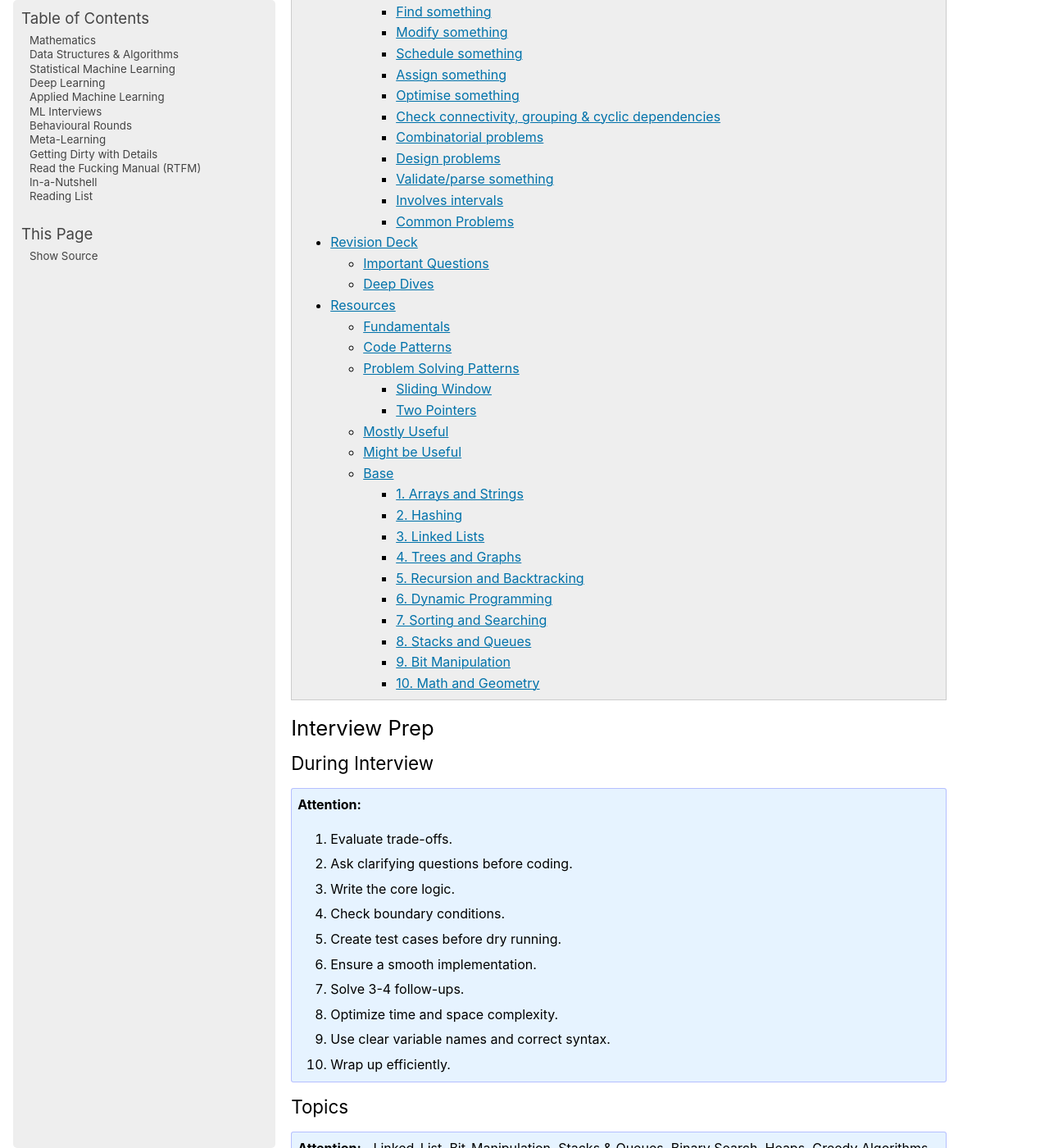
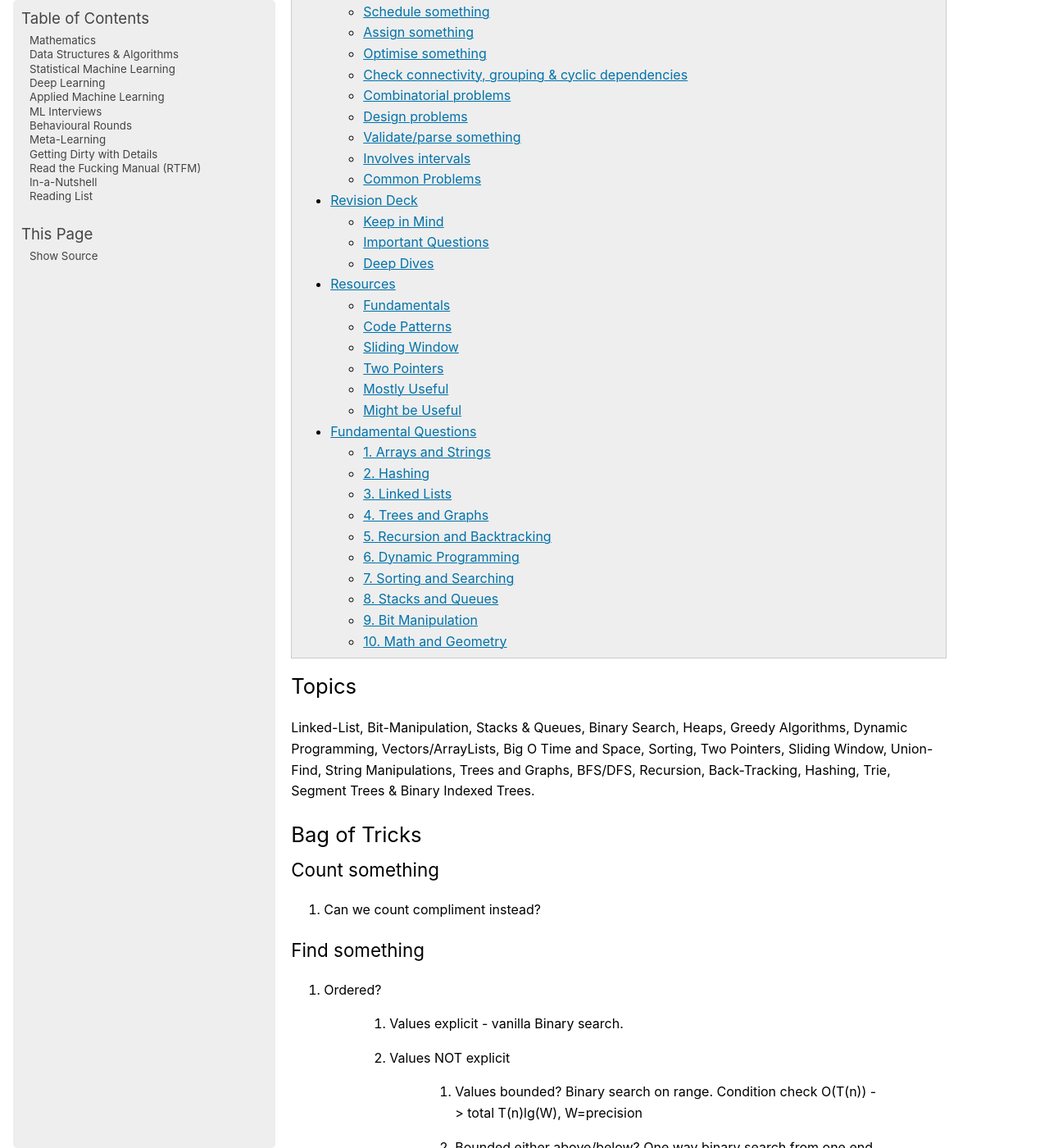
Before and after one commit to uselesstechjunks/leetcode, a Sphinx documentation site: the page built from docs/source/dsa/index.rst, in a window 1280 px wide and 1400 px high, scrolled down 328 px. Shown: the whole window at 82% size. Built offline with Sphinx 7.4.7, drawn with Linux system fonts in a browser that asks for light colours; pages that are not in the unit, such as notebooks, are missing from menus; some of the changed text lies outside the part shown.

Commit message:
Update index.rst (#497)
* Update index.rst

* Create interview.rst

* Update index.rst

* Update interview.rst

* Update index.rst

* Update interview.rst

* Update index.rst

* Update interview.rst

* Update interview.rst

```diff
--- a/docs/source/dsa/index.rst
+++ b/docs/source/dsa/index.rst
@@ -2,41 +2,24 @@
 Data Structures & Algorithms
 #################################################################################
 .. contents:: Table of Contents
-   :depth: 3
+   :depth: 2
    :local:
    :backlinks: none
 
 *********************************************************************************
-Interview Prep
+Topics
 *********************************************************************************
-During Interview
+Linked-List, Bit-Manipulation, Stacks & Queues, Binary Search, Heaps, Greedy Algorithms, Dynamic Programming, Vectors/ArrayLists, Big O Time and Space, Sorting, Two Pointers, Sliding Window, Union-Find, String Manipulations, Trees and Graphs, BFS/DFS, Recursion, Back-Tracking, Hashing, Trie, Segment Trees & Binary Indexed Trees.
+
+*********************************************************************************
+Bag of Tricks
+*********************************************************************************
+Count something
 =================================================================================
-.. attention::
-	#. Evaluate trade-offs.
-	#. Ask clarifying questions before coding.
-	#. Write the core logic.
-	#. Check boundary conditions.
-	#. Create test cases before dry running.
-	#. Ensure a smooth implementation.
-	#. Solve 3-4 follow-ups.
-	#. Optimize time and space complexity.
-	#. Use clear variable names and correct syntax.
-	#. Wrap up efficiently.
-
-Topics
-=================================================================================
-.. attention::
-
-	Linked-List, Bit-Manipulation, Stacks & Queues, Binary Search, Heaps, Greedy Algorithms, Dynamic Programming, Vectors/ArrayLists, Big O Time and Space, Sorting, Two Pointers, Sliding Window, Union-Find, String Manipulations, Trees and Graphs, BFS/DFS, Recursion, Back-Tracking, Hashing, Trie, Segment Trees & Binary Indexed Trees.
-
-Bag of Tricks
-=================================================================================
-Count something
----------------------------------------------------------------------------------
 #. Can we count compliment instead?
 
 Find something
----------------------------------------------------------------------------------
+=================================================================================
 #. Ordered?
 
 	#. Values explicit - vanilla Binary search.
@@ -89,22 +72,22 @@ Find something
 #. Make bookkeeping faster - sqrt decomposition
 
 Modify something
----------------------------------------------------------------------------------
+=================================================================================
 #. Two pointers + swap
 #. Dutch national flag
 
 Schedule something
----------------------------------------------------------------------------------
+=================================================================================
 #. Priority queue + optional external dict for value - greedy
 #. [Tarjan][Kahn] Topological sort
 
 Assign something
----------------------------------------------------------------------------------
+=================================================================================
 #. Two pointers
 #. [Kuhn] Maximal bipartite matching
 
 Optimise something
----------------------------------------------------------------------------------
+=================================================================================
 #. DP - Classic problems
 
 	#. 0-1 knapsack
@@ -130,7 +113,7 @@ Optimise something
 	#. Lightest edge - MST [Prim][Kruskal]
 
 Check connectivity, grouping & cyclic dependencies
----------------------------------------------------------------------------------
+=================================================================================
 #. Tortoise & hare algorithm
 #. BFS for bipartite detection
 #. DFS with edge classification, union-find
@@ -141,25 +124,25 @@ Check connectivity, grouping & cyclic dependencies
 #. Eulerian circuit for cycle visiting all vertices
 
 Combinatorial problems
----------------------------------------------------------------------------------
+=================================================================================
 #. Backtracking
 
 Design problems
----------------------------------------------------------------------------------
+=================================================================================
 #. Mostly bookkeeping
 
 Validate/parse something
----------------------------------------------------------------------------------
+=================================================================================
 #. Stack
 
 Involves intervals
----------------------------------------------------------------------------------
+=================================================================================
 #. Sort them - overlap check left-end >= right-start
 #. Sort by start - benefit (???)
 #. Sort by end - benefit (???)
 
 Common Problems
----------------------------------------------------------------------------------
+=================================================================================
 #. Subarray Sum
 
 	#. Keep track of earlier seen prefix sums
@@ -176,6 +159,13 @@ Common Problems
 *********************************************************************************
 Revision Deck
 *********************************************************************************
+Keep in Mind
+=================================================================================
+.. toctree::
+	:maxdepth: 1
+
+	interview
+
 Important Questions
 =================================================================================
 .. toctree::
@@ -191,7 +181,6 @@ Deep Dives
 	range
 	graph
 	dsasol
-
 *********************************************************************************
 Resources
 *********************************************************************************
@@ -209,17 +199,15 @@ Code Patterns
 	* [algo.monster] `Templates <https://algo.monster/templates>`_
 	* [github.io] `LC cheatsheet <https://jwl-7.github.io/leetcode-cheatsheet/>`_
 
-Problem Solving Patterns
+Sliding Window
 ================================================================================
-Sliding Window
----------------------------------------------------------------------------------
 .. important::
 	* [leetcode.com] `Sliding Window Technique: A Comprehensive Guide <https://leetcode.com/discuss/interview-question/3722472/mastering-sliding-window-technique-a-comprehensive-guide>`_
 	* [geeksforgeeks.org] `Sliding Window Technique <https://www.geeksforgeeks.org/window-sliding-technique/>`_
 	* [leetcode.com] `Sliding window with frequency counts <https://leetcode.com/problems/subarrays-with-k-different-integers/solutions/235002/one-code-template-to-solve-all-of-these-problems/>`_
 
 Two Pointers
----------------------------------------------------------------------------------
+================================================================================
 .. important::
 	* [leetcode.com] `Solved all two pointers problems in 100 days. <https://leetcode.com/discuss/study-guide/1688903/Solved-all-two-pointers-problems-in-100-days>`_
 	* [reddit.com] `Two-Pointer Technique, an In-Depth Guide <https://www.reddit.com/r/leetcode/comments/18g9383/twopointer_technique_an_indepth_guide_concepts/?rdt=59240>`_
@@ -257,11 +245,11 @@ Might be Useful
 	* [geeksforgeeks.org] `Must Do Coding Questions for Companies <https://www.geeksforgeeks.org/must-do-coding-questions-for-companies-like-amazon-microsoft-adobe/>`_
 	* [geeksforgeeks.org] `Must Do Coding Questions Company-wise <https://www.geeksforgeeks.org/must-coding-questions-company-wise/>`_
 	* [interview-prep-pro.vercel.app] `Interview Prep Pro <https://interview-prep-pro.vercel.app/>`_
-
-Base
+*********************************************************************************
+Fundamental Questions
+*********************************************************************************
+1. Arrays and Strings
 ================================================================================
-1. Arrays and Strings
----------------------------------------------------------------------------------
 Key Concepts: Sliding window, two pointers, prefix sum, Kadane’s algorithm, string manipulation.
 
 Problems to Practice:
@@ -273,7 +261,7 @@ Problems to Practice:
 * String pattern matching (e.g., KMP algorithm, Rabin-Karp)
 
 2. Hashing
----------------------------------------------------------------------------------
+================================================================================
 Key Concepts: Hash maps, sets, frequency counts, collision handling.
 
 Problems to Practice:
@@ -284,7 +272,7 @@ Problems to Practice:
 * Subarray with a given sum (hash map for prefix sums).
 
 3. Linked Lists
----------------------------------------------------------------------------------
+================================================================================
 Key Concepts: Fast and slow pointers, reversing, merging, detecting cycles.
 
 Problems to Practice:
@@ -296,7 +284,7 @@ Problems to Practice:
 * Flatten a multilevel doubly linked list.
 
 4. Trees and Graphs
----------------------------------------------------------------------------------
+================================================================================
 Key Concepts:
 
 * Trees: Traversals (DFS, BFS), recursion, binary search tree properties.
@@ -312,7 +300,7 @@ Problems to Practice:
 * Detect cycle in an undirected graph (union-find).
 
 5. Recursion and Backtracking
----------------------------------------------------------------------------------
+================================================================================
 Key Concepts: Base case, recursive stack, pruning.
 
 Problems to Practice:
@@ -324,7 +312,7 @@ Problems to Practice:
 * Word search in a grid.
 
 6. Dynamic Programming
----------------------------------------------------------------------------------
+================================================================================
 Key Concepts: Memoization, tabulation, state definition, transitions.
 
 Problems to Practice:
@@ -336,7 +324,7 @@ Problems to Practice:
 * Edit distance (Levenshtein distance).
 
 7. Sorting and Searching
----------------------------------------------------------------------------------
+================================================================================
 Key Concepts: Merge sort, quicksort, binary search (with variations).
 
 Problems to Practice:
@@ -347,7 +335,7 @@ Problems to Practice:
 * Closest pair of points.
 
 8. Stacks and Queues
----------------------------------------------------------------------------------
+================================================================================
 Key Concepts: Monotonic stack, deque (double-ended queue), LRU cache.
 
 Problems to Practice:
@@ -358,7 +346,7 @@ Problems to Practice:
 * Implement a queue using two stacks.
 
 9. Bit Manipulation
----------------------------------------------------------------------------------
+================================================================================
 Key Concepts: XOR, bit shifts, masking, counting set bits.
 
 Problems to Practice:
@@ -369,7 +357,7 @@ Problems to Practice:
 * Count the number of 1 bits (Hamming weight).
 
 10. Math and Geometry
----------------------------------------------------------------------------------
+================================================================================
 Key Concepts: GCD, LCM, modular arithmetic, Euclidean algorithm.
 
 Problems to Practice:
```
Also changed, not shown: other parts of docs/source/dsa/index.rst (+1 -0 lines), docs/source/dsa/interview.rst (added, +88 -0 lines).
